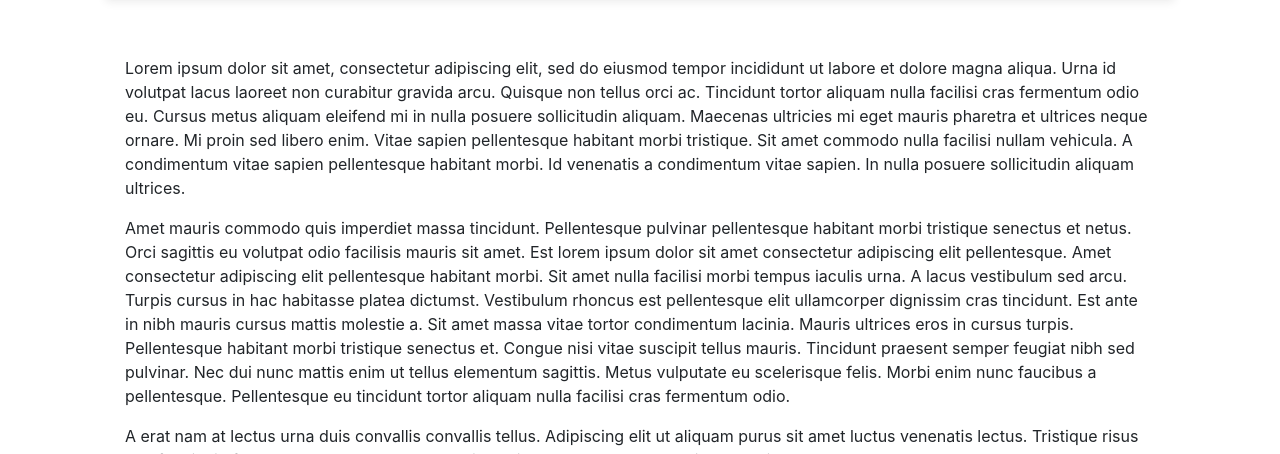
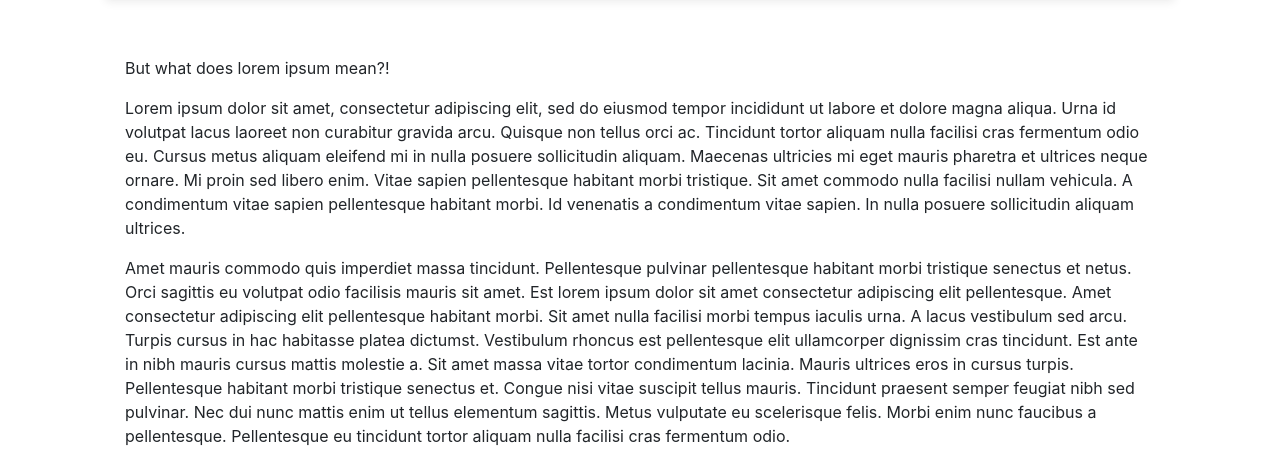
Before and after one commit to kvsakano/kvsakano.github.io, a Jekyll site: the page built from _posts/2020-10-26-Lorem-Ipsum.md, in a window 1280 px wide and 900 px high, cut to the strip 446-900 px from the top of the window. Built offline with Jekyll 4.4.1, drawn with Linux system fonts in a browser that asks for light colours; nearby versions of some CDN libraries; comment, search, counter and statistics services are not loaded.

Commit message:
added first edit

```diff
--- a/_posts/2020-10-26-Lorem-Ipsum.md
+++ b/_posts/2020-10-26-Lorem-Ipsum.md
@@ -14,6 +14,8 @@ author: Tyler Butler
 card: card-1
 ---
 
+But what does lorem ipsum mean?!
+
 Lorem ipsum dolor sit amet, consectetur adipiscing elit, sed do eiusmod tempor incididunt ut labore et dolore magna aliqua. Urna id volutpat lacus laoreet non curabitur gravida arcu. Quisque non tellus orci ac. Tincidunt tortor aliquam nulla facilisi cras fermentum odio eu. Cursus metus aliquam eleifend mi in nulla posuere sollicitudin aliquam. Maecenas ultricies mi eget mauris pharetra et ultrices neque ornare. Mi proin sed libero enim. Vitae sapien pellentesque habitant morbi tristique. Sit amet commodo nulla facilisi nullam vehicula. A condimentum vitae sapien pellentesque habitant morbi. Id venenatis a condimentum vitae sapien. In nulla posuere sollicitudin aliquam ultrices.
 
 Amet mauris commodo quis imperdiet massa tincidunt. Pellentesque pulvinar pellentesque habitant morbi tristique senectus et netus. Orci sagittis eu volutpat odio facilisis mauris sit amet. Est lorem ipsum dolor sit amet consectetur adipiscing elit pellentesque. Amet consectetur adipiscing elit pellentesque habitant morbi. Sit amet nulla facilisi morbi tempus iaculis urna. A lacus vestibulum sed arcu. Turpis cursus in hac habitasse platea dictumst. Vestibulum rhoncus est pellentesque elit ullamcorper dignissim cras tincidunt. Est ante in nibh mauris cursus mattis molestie a. Sit amet massa vitae tortor condimentum lacinia. Mauris ultrices eros in cursus turpis. Pellentesque habitant morbi tristique senectus et. Congue nisi vitae suscipit tellus mauris. Tincidunt praesent semper feugiat nibh sed pulvinar. Nec dui nunc mattis enim ut tellus elementum sagittis. Metus vulputate eu scelerisque felis. Morbi enim nunc faucibus a pellentesque. Pellentesque eu tincidunt tortor aliquam nulla facilisi cras fermentum odio.
```
